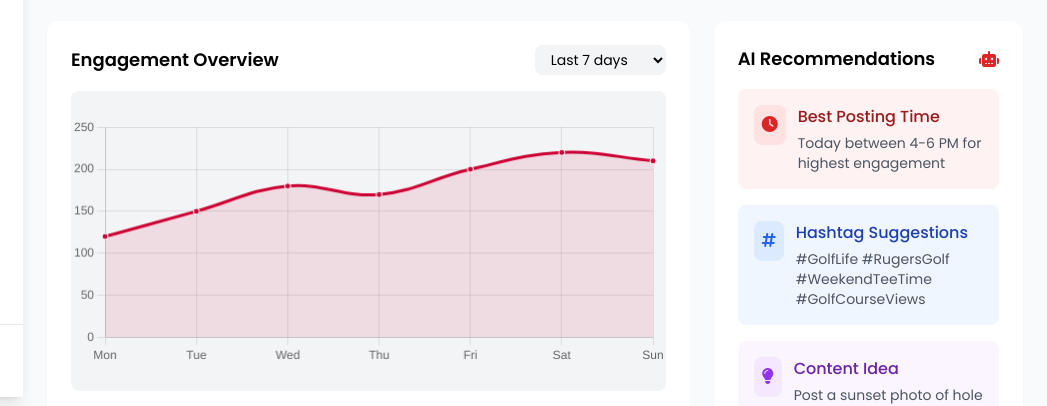
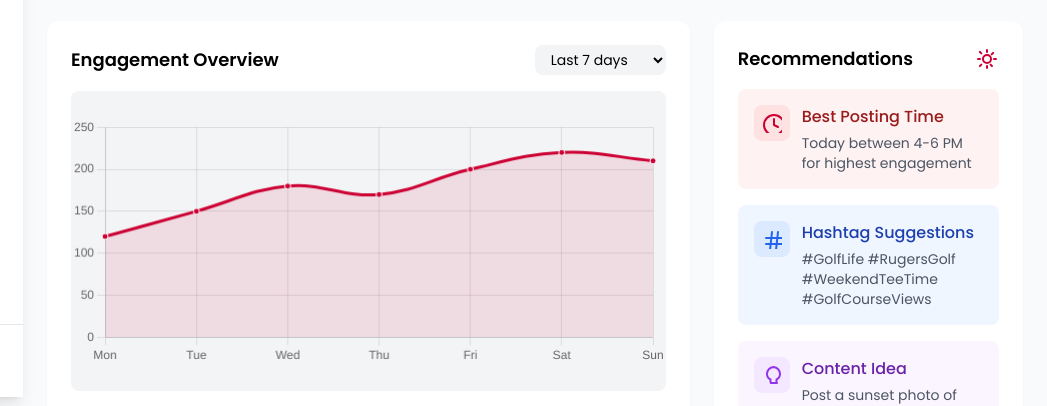
Before and after one commit to CxxxxDxxxF/dashboard-test, a plain HTML site: page index.html in a window 1280 px wide. Shown: the part 403-809 px from the top of the page, 233-1280 px from the left. Drawn offline with nearby package versions, Linux system fonts and the light colour scheme.

Commit message:
Rename to Recommendations, use Lucide icons, and polish box styling

```diff
--- a/index.html
+++ b/index.html
@@ -271,43 +271,39 @@
                 <!-- AI Recommendations -->
                 <div class="bg-white rounded-xl shadow-sm p-6">
                     <div class="flex justify-between items-center mb-4">
-                        <h3 class="text-lg font-semibold">AI Recommendations</h3>
-                        <i class="fas fa-robot text-red-600"></i>
+                        <h3 class="text-lg font-semibold">Recommendations</h3>
+                        <!-- Lucide bot icon -->
+                        <svg xmlns="http://www.w3.org/2000/svg" class="lucide lucide-sparkles" width="24" height="24" fill="none" stroke="#CC0033" stroke-width="2" stroke-linecap="round" stroke-linejoin="round"><path d="M12 3v2m0 14v2m9-9h-2M5 12H3m15.07-6.07-1.41 1.41M6.34 17.66l-1.41 1.41m12.02 0-1.41-1.41M6.34 6.34l-1.41-1.41"/><path d="M12 8a4 4 0 1 0 0 8 4 4 0 0 0 0-8z"/></svg>
                     </div>
                     <div class="space-y-4">
-                        <div class="bg-red-50 p-4 rounded-lg">
-                            <div class="flex items-start">
-                                <div class="bg-red-100 p-2 rounded-lg mr-3">
-                                    <i class="fas fa-clock text-red-600"></i>
+                        <div class="flex items-start bg-red-50 p-4 rounded-lg">
+                            <!-- Lucide clock icon -->
+                            <div class="bg-red-100 p-2 rounded-lg mr-3 flex items-center justify-center">
+                                <svg xmlns="http://www.w3.org/2000/svg" class="lucide lucide-clock" width="20" height="20" fill="none" stroke="#CC0033" stroke-width="2" stroke-linecap="round" stroke-linejoin="round"><circle cx="12" cy="12" r="10"/><polyline points="12 6 12 12 16 14"/></svg>
                             </div>
                             <div>
                                 <h4 class="font-medium text-red-800">Best Posting Time</h4>
                                 <p class="text-sm text-gray-600 mt-1">Today between 4-6 PM for highest engagement</p>
                             </div>
                         </div>
-                        </div>
-
-                        <div class="bg-blue-50 p-4 rounded-lg">
-                            <div class="flex items-start">
-                                <div class="bg-blue-100 p-2 rounded-lg mr-3">
-                                    <i class="fas fa-hashtag text-blue-600"></i>
+                        <div class="flex items-start bg-blue-50 p-4 rounded-lg">
+                            <!-- Lucide hashtag icon -->
+                            <div class="bg-blue-100 p-2 rounded-lg mr-3 flex items-center justify-center">
+                                <svg xmlns="http://www.w3.org/2000/svg" class="lucide lucide-hash" width="20" height="20" fill="none" stroke="#2563eb" stroke-width="2" stroke-linecap="round" stroke-linejoin="round"><line x1="4" y1="9" x2="20" y2="9"/><line x1="4" y1="15" x2="20" y2="15"/><line x1="10" y1="3" x2="8" y2="21"/><line x1="16" y1="3" x2="14" y2="21"/></svg>
                             </div>
                             <div>
                                 <h4 class="font-medium text-blue-800">Hashtag Suggestions</h4>
                                 <p class="text-sm text-gray-600 mt-1">#GolfLife #RugersGolf #WeekendTeeTime #GolfCourseViews</p>
                             </div>
                         </div>
-                        </div>
-
-                        <div class="bg-purple-50 p-4 rounded-lg">
-                            <div class="flex items-start">
-                                <div class="bg-purple-100 p-2 rounded-lg mr-3">
-                                    <i class="fas fa-lightbulb text-purple-600"></i>
+                        <div class="flex items-start bg-purple-50 p-4 rounded-lg">
+                            <!-- Lucide lightbulb icon -->
+                            <div class="bg-purple-100 p-2 rounded-lg mr-3 flex items-center justify-center">
+                                <svg xmlns="http://www.w3.org/2000/svg" class="lucide lucide-lightbulb" width="20" height="20" fill="none" stroke="#9333ea" stroke-width="2" stroke-linecap="round" stroke-linejoin="round"><line x1="9" y1="18" x2="15" y2="18"/><path d="M10 22h4"/><path d="M12 2a7 7 0 0 0-7 7c0 2.5 1.5 4.5 3.5 5.5V17a1 1 0 0 0 1 1h4a1 1 0 0 0 1-1v-2.5c2-1 3.5-3 3.5-5.5a7 7 0 0 0-7-7z"/></svg>
                             </div>
                             <div>
                                 <h4 class="font-medium text-purple-800">Content Idea</h4>
                                 <p class="text-sm text-gray-600 mt-1">Post a sunset photo of hole #9 with a caption about evening golf specials</p>
-                                </div>
                             </div>
                         </div>
                     </div>
```
Lines whose indentation alone changed are shown as unchanged.
